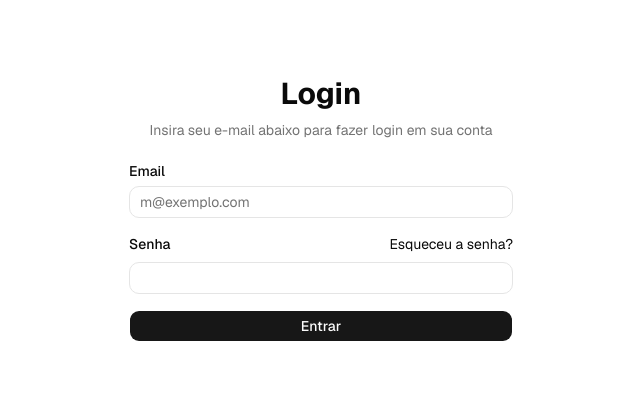
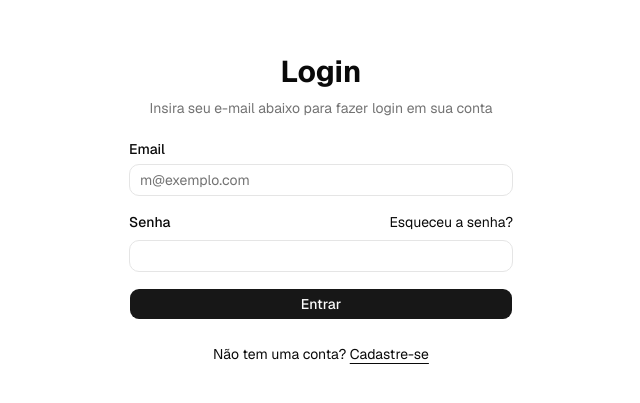
Before and after one commit to icaroeduardo-lab/coilab-web, a Next.js app in the folder apps/web/: page /login in a window 1280 px wide. Shown: the part 191-594 px from the top of the page, without its empty margins (319-959 px from the left). Built offline with nearby package versions, Linux system fonts and the light colour scheme.

Commit message:
feat: login page and fix projects form

```diff
--- a/apps/web/app/(auth)/login/page.tsx
+++ b/apps/web/app/(auth)/login/page.tsx
@@ -88,6 +88,12 @@ export default function LoginPage() {
             </Button>
           </form>
         </Form>
+        <div className="text-center text-sm">
+          Não tem uma conta?{" "}
+          <Link href="/register" className="underline underline-offset-4">
+            Cadastre-se
+          </Link>
+        </div>
       </div>
     </div>
   )
```
